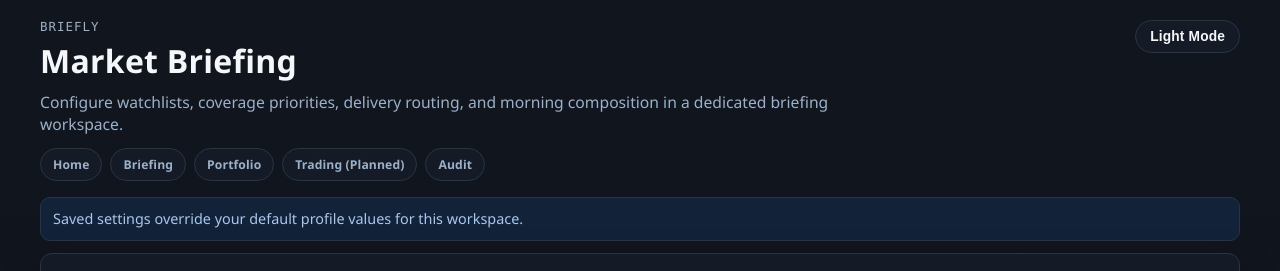
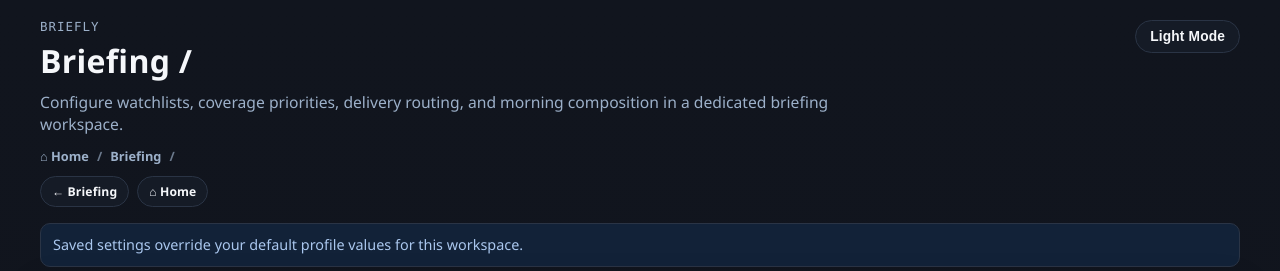
Before and after one commit to jacksangster03/Briefly, a Python web app: template app/web/templates/settings.html in a window 1280 px wide. Shown: the top 271 px of the page. Run offline with Jinja, Linux system fonts and the light colour scheme; the template is opened without the code that fills it, so the values that code supplies are empty; some libraries are stand-ins or nearby versions.

Commit message:
refactor(ui): enforce strict workspace/subpage navigation

```diff
--- a/app/web/templates/settings.html
+++ b/app/web/templates/settings.html
@@ -117,73 +117,54 @@
       max-width: 840px;
     }
 
-    .module-strip {
+    .breadcrumb-row {
       margin-top: 12px;
       display: flex;
       flex-wrap: wrap;
+      align-items: center;
       gap: 8px;
+      color: var(--muted);
+      font-size: 0.8rem;
+      font-weight: 600;
     }
 
-    .global-nav {
-      margin-top: 12px;
-      display: flex;
-      flex-wrap: wrap;
-      gap: 8px;
+    .breadcrumb-row a {
+      color: var(--muted);
+      text-decoration: none;
     }
 
-    .global-link {
-      border: 1px solid var(--border);
-      border-radius: 999px;
-      padding: 7px 12px;
-      font-size: 0.76rem;
-      font-weight: 600;
-      letter-spacing: 0.01em;
-      color: var(--muted);
-      text-decoration: none;
-      background: var(--card);
+    .breadcrumb-row a:hover {
+      color: var(--ink);
     }
 
-    .global-link.active {
-      color: var(--accent);
-      border-color: var(--accent);
-      background: rgba(245, 159, 0, 0.08);
+    .breadcrumb-sep {
+      color: var(--muted);
+      opacity: 0.65;
     }
 
-    .global-link:hover:not(.active) {
-      border-color: var(--muted);
-      color: var(--ink);
-      background: var(--card-hover);
-    }
-
-    .workspace-strip {
+    .route-actions {
       margin-top: 10px;
       display: flex;
       flex-wrap: wrap;
       gap: 8px;
     }
 
-    .workspace-link {
+    .route-link {
       border: 1px solid var(--border);
       border-radius: 999px;
       padding: 6px 11px;
-      font-size: 0.75rem;
+      font-size: 0.76rem;
       font-weight: 600;
       letter-spacing: 0.01em;
-      color: var(--muted);
+      color: var(--ink);
       text-decoration: none;
       background: var(--card);
     }
 
-    .workspace-link:hover {
-      color: var(--ink);
+    .route-link:hover {
       border-color: var(--accent);
+      color: var(--accent);
       background: var(--card-hover);
-    }
-
-    .workspace-link.active {
-      color: var(--accent);
-      border-color: var(--accent);
-      background: rgba(245, 159, 0, 0.08);
     }
 
     .module-pill {
@@ -257,15 +238,30 @@
     <header class="topbar">
       <div>
         <p class="eyebrow">Briefly</p>
-        <h1 class="title">
-          {% if workspace == "portfolio" %}
-            Portfolio Workbench
-          {% elif workspace == "audit" %}
-            Audit
-          {% else %}
-            Market Briefing
-          {% endif %}
-        </h1>
+        {% set workspace_label = "Portfolio" if workspace == "portfolio" else ("Audit" if workspace == "audit" else "Briefing") %}
+        {% set workspace_root = "/ui/portfolio?profile=" ~ state.profile if workspace == "portfolio" else ("/ui/audit?profile=" ~ state.profile if workspace == "audit" else "/ui/briefing?profile=" ~ state.profile) %}
+        {% set is_workspace_root = page_key in ["portfolio_home", "briefing_home", "audit_home"] %}
+        {% set page_label_map = {
+          "portfolio_home": "Overview",
+          "portfolio_builder_holdings": "Holdings",
+          "portfolio_builder_policy": "Policy",
+          "portfolio_builder_allocation": "Allocation",
+          "portfolio_builder_benchmark": "Benchmark",
+          "portfolio_diagnostics": "Diagnostics",
+          "portfolio_risk": "Risk",
+          "portfolio_cma": "CMA",
+          "portfolio_scenarios": "Scenarios",
+          "portfolio_implementation": "Rebalancing",
+          "portfolio_attribution": "Attribution",
+          "portfolio_simulation": "Simulation Lab",
+          "briefing_home": "Home",
+          "briefing_watchlists": "Watchlists & Coverage",
+          "briefing_delivery": "Delivery",
+          "briefing_morning": "Morning Composition",
+          "audit_home": "Overview"
+        } %}
+        {% set page_label = page_label_map.get(page_key, workspace_page | replace("_", " ") | title) %}
+        <h1 class="title">{{ workspace_label if is_workspace_root else (workspace_label ~ " / " ~ page_label) }}</h1>
         <p class="subtitle">
           {% if workspace == "portfolio" %}
             Summary-first portfolio console. Open one focused route at a time for builder, diagnostics, risk, scenarios, implementation, and attribution.
@@ -275,41 +271,23 @@
             Configure watchlists, coverage priorities, delivery routing, and morning composition in a dedicated briefing workspace.
           {% endif %}
         </p>
-        <nav class="global-nav" aria-label="Global navigation">
-          <a class="global-link {% if global_nav == 'home' %}active{% endif %}" href="/ui?profile={{ state.profile }}">Home</a>
-          <a class="global-link {% if global_nav == 'briefing' %}active{% endif %}" href="/ui/briefing?profile={{ state.profile }}">Briefing</a>
-          <a class="global-link {% if global_nav == 'portfolio' %}active{% endif %}" href="/ui/portfolio?profile={{ state.profile }}">Portfolio</a>
-          <a class="global-link" href="#" aria-disabled="true">Trading (Planned)</a>
-          <a class="global-link {% if global_nav == 'audit' %}active{% endif %}" href="/ui/audit?profile={{ state.profile }}">Audit</a>
-        </nav>
-        {% if workspace == "portfolio" %}
-        <div class="workspace-strip" aria-label="Portfolio routes">
-          <a class="workspace-link {% if workspace_page == 'overview' %}active{% endif %}" href="/ui/portfolio?profile={{ state.profile }}">Overview</a>
-          <a class="workspace-link {% if workspace_page == 'builder' %}active{% endif %}" href="/ui/portfolio/builder?profile={{ state.profile }}">Builder</a>
-          <a class="workspace-link {% if workspace_page == 'diagnostics' %}active{% endif %}" href="/ui/portfolio/diagnostics?profile={{ state.profile }}">Diagnostics</a>
-          <a class="workspace-link {% if workspace_page == 'risk' %}active{% endif %}" href="/ui/portfolio/risk?profile={{ state.profile }}">Risk</a>
-          <a class="workspace-link {% if workspace_page == 'cma' %}active{% endif %}" href="/ui/portfolio/cma?profile={{ state.profile }}">CMA</a>
-          <a class="workspace-link {% if workspace_page == 'scenarios' %}active{% endif %}" href="/ui/portfolio/scenarios?profile={{ state.profile }}">Scenarios</a>
-          <a class="workspace-link {% if workspace_page == 'simulation' %}active{% endif %}" href="/ui/portfolio/simulation?profile={{ state.profile }}">Simulation</a>
-          <a class="workspace-link {% if workspace_page == 'implementation' %}active{% endif %}" href="/ui/portfolio/implementation?profile={{ state.profile }}">Implementation</a>
-          <a class="workspace-link {% if workspace_page == 'attribution' %}active{% endif %}" href="/ui/portfolio/attribution?profile={{ state.profile }}">Attribution</a>
+        <div class="breadcrumb-row" aria-label="Breadcrumb">
+          <a href="/ui?profile={{ state.profile }}">⌂ Home</a>
+          <span class="breadcrumb-sep">/</span>
+          {% if is_workspace_root %}
+            <span>{{ workspace_label }}</span>
+          {% else %}
+            <a href="{{ workspace_root }}">{{ workspace_label }}</a>
+            <span class="breadcrumb-sep">/</span>
+            <span>{{ page_label }}</span>
+          {% endif %}
         </div>
-        {% if workspace_page == "builder" %}
-        <div class="workspace-strip" aria-label="Builder tabs">
-          <a class="workspace-link {% if builder_tab == 'holdings' %}active{% endif %}" href="/ui/portfolio/holdings?profile={{ state.profile }}">Holdings</a>
-          <a class="workspace-link {% if builder_tab == 'policy' %}active{% endif %}" href="/ui/portfolio/policy?profile={{ state.profile }}">Policy</a>
-          <a class="workspace-link {% if builder_tab == 'allocation' %}active{% endif %}" href="/ui/portfolio/allocation?profile={{ state.profile }}">Allocation</a>
-          <a class="workspace-link {% if builder_tab == 'benchmark' %}active{% endif %}" href="/ui/portfolio/benchmark?profile={{ state.profile }}">Benchmark</a>
+        <div class="route-actions" aria-label="Page navigation">
+          {% if not is_workspace_root %}
+            <a class="route-link" href="{{ workspace_root }}">← {{ workspace_label }}</a>
+          {% endif %}
+          <a class="route-link" href="/ui?profile={{ state.profile }}">⌂ Home</a>
         </div>
-        {% endif %}
-        {% elif workspace == "briefing" %}
-        <div class="workspace-strip" aria-label="Briefing tabs">
-          <a class="workspace-link {% if workspace_page in ['home','watchlists'] %}active{% endif %}" href="/ui/briefing/watchlists?profile={{ state.profile }}">Watchlists</a>
-          <a class="workspace-link {% if workspace_page in ['home','watchlists'] %}active{% endif %}" href="/ui/briefing/watchlists?profile={{ state.profile }}">Coverage</a>
-          <a class="workspace-link {% if workspace_page == 'delivery' %}active{% endif %}" href="/ui/briefing/delivery?profile={{ state.profile }}">Delivery</a>
-          <a class="workspace-link {% if workspace_page == 'morning' %}active{% endif %}" href="/ui/briefing/morning?profile={{ state.profile }}">Morning Composition</a>
-        </div>
-        {% endif %}
       </div>
       <button id="themeToggle" class="theme-toggle" type="button">Switch Theme</button>
     </header>
```
Also changed, not shown: app/tests/test_phase43_web_control_plane.py (+19 -8 lines), README.md.
